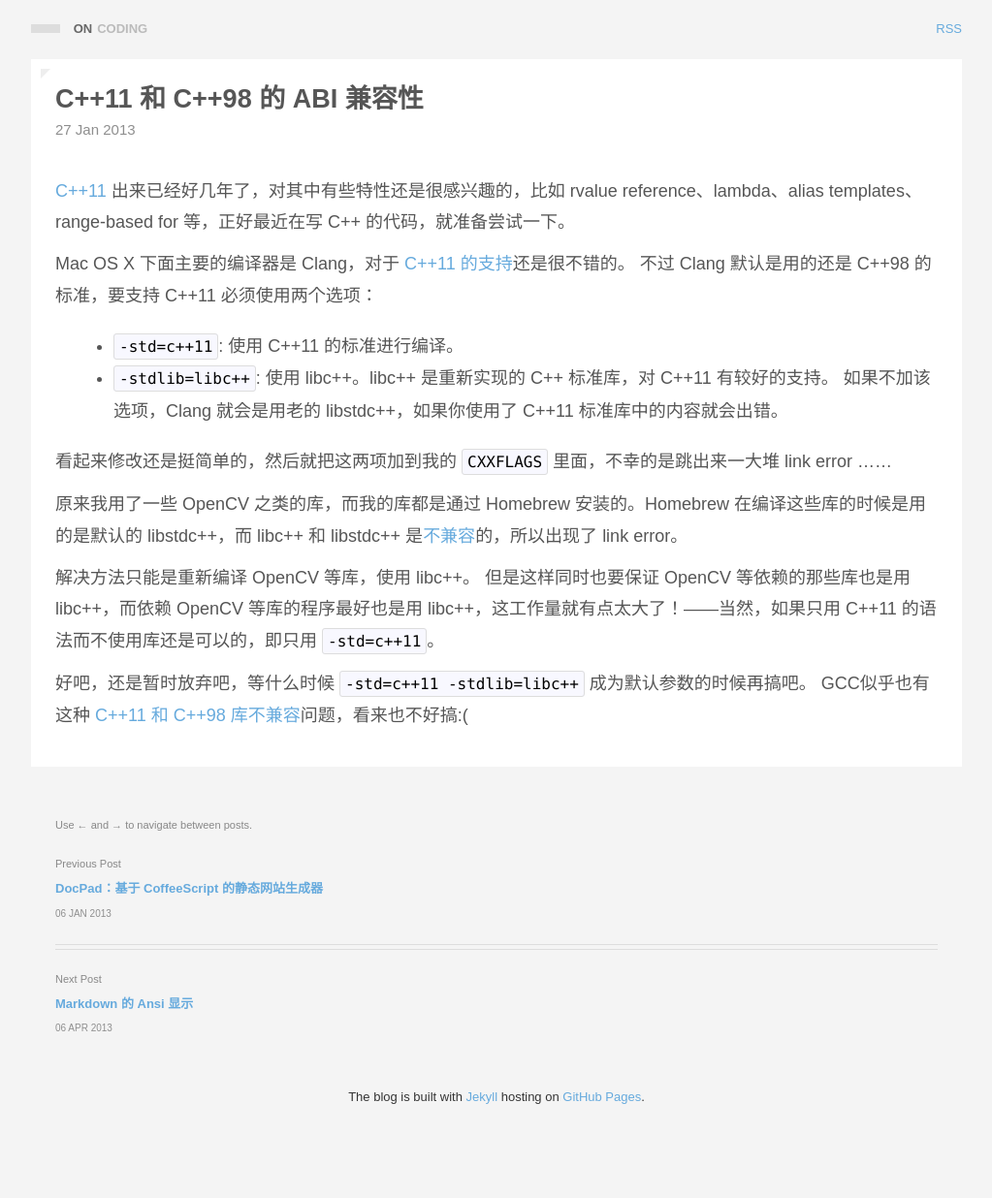
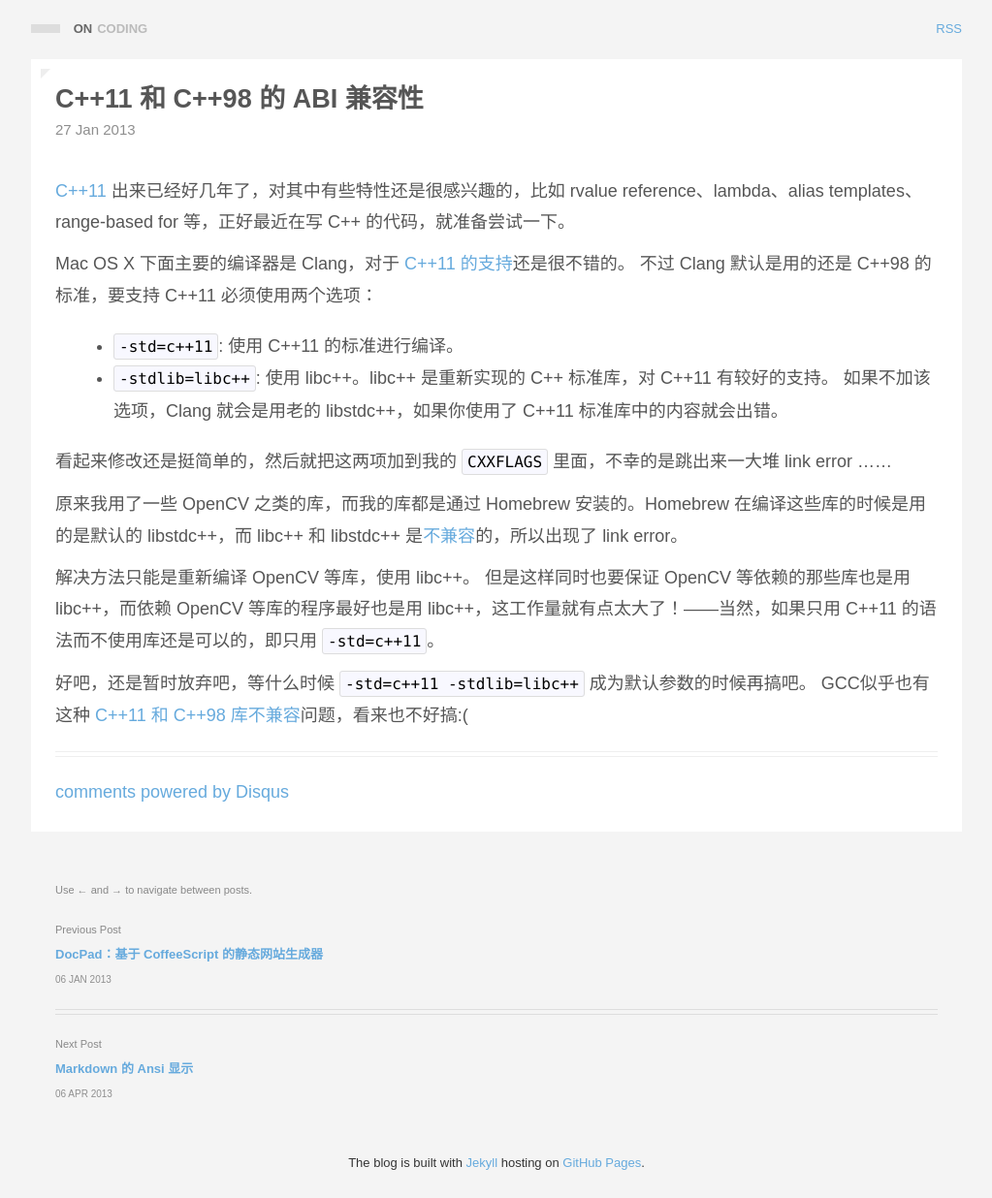
Before and after one commit to hanjianwei/hanjianwei.github.io, a Jekyll site: the page built from _posts/2013-01-27-abi-compatibility-between-c-plus-plus-11-and-c-plus-plus-98.md, in a window 1280 px wide. Shown: the whole page at 97% size, without its empty margins (128-1151 px from the left). Built offline with Jekyll 4.4.1, drawn with Linux system fonts in a browser that asks for light colours; Markdown is read by kramdown in place of the engine named in the settings; comment, search, counter and statistics services are not loaded; before the commit the page ends 1168 px from its top, so only the background shows below that.

Commit message:
Add comment

```diff
--- a/_layouts/post.html
+++ b/_layouts/post.html
@@ -19,6 +19,20 @@
               {% endif %}
             </header>
             {{ content }}
+            <hr />
+            <div id="disqus_thread"></div>
+            <script type="text/javascript">
+             var disqus_shortname = 'hjwblog';
+             var disqus_identifier = '{{ page.url }}';
+
+             (function() {
+               var dsq = document.createElement('script'); dsq.type = 'text/javascript'; dsq.async = true;
+               dsq.src = '//' + disqus_shortname + '.disqus.com/embed.js';
+               (document.getElementsByTagName('head')[0] || document.getElementsByTagName('body')[0]).appendChild(dsq);
+             })();
+            </script>
+            <noscript>Please enable JavaScript to view the <a href="http://disqus.com/?ref_noscript">comments powered by Disqus.</a></noscript>
+            <a href="http://disqus.com" class="dsq-brlink">comments powered by <span class="logo-disqus">Disqus</span></a>
           </article>
           {% if page.previous or page.next %}
           <div class="pagination">
--- a/assets/style.scss
+++ b/assets/style.scss
@@ -146,6 +146,7 @@
   padding: 25px;
   background-color: #fff;
   font-size: 18px;
+  font-weight: 500;
   color: #565656;
   line-height: 1.8em;
   position: relative;
@@ -232,7 +233,7 @@
 code {
   white-space: nowrap;
   color: #000;
-  font-family: "Source Code Pro", "Monaco", "Menlo", "Consolas", serif;
+  font-family: "Menlo", "Consolas", "Source Code Pro", "Monaco", serif;
 }
 
 pre code {
```
